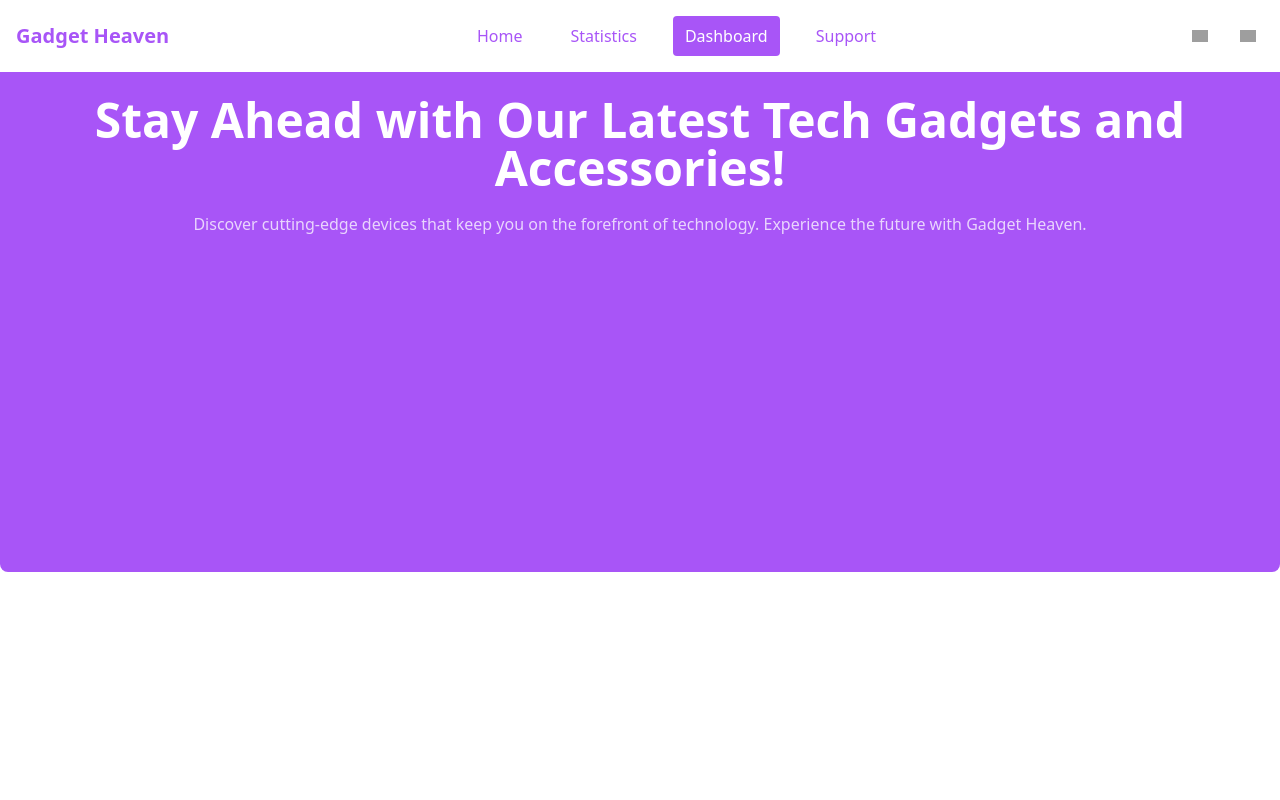
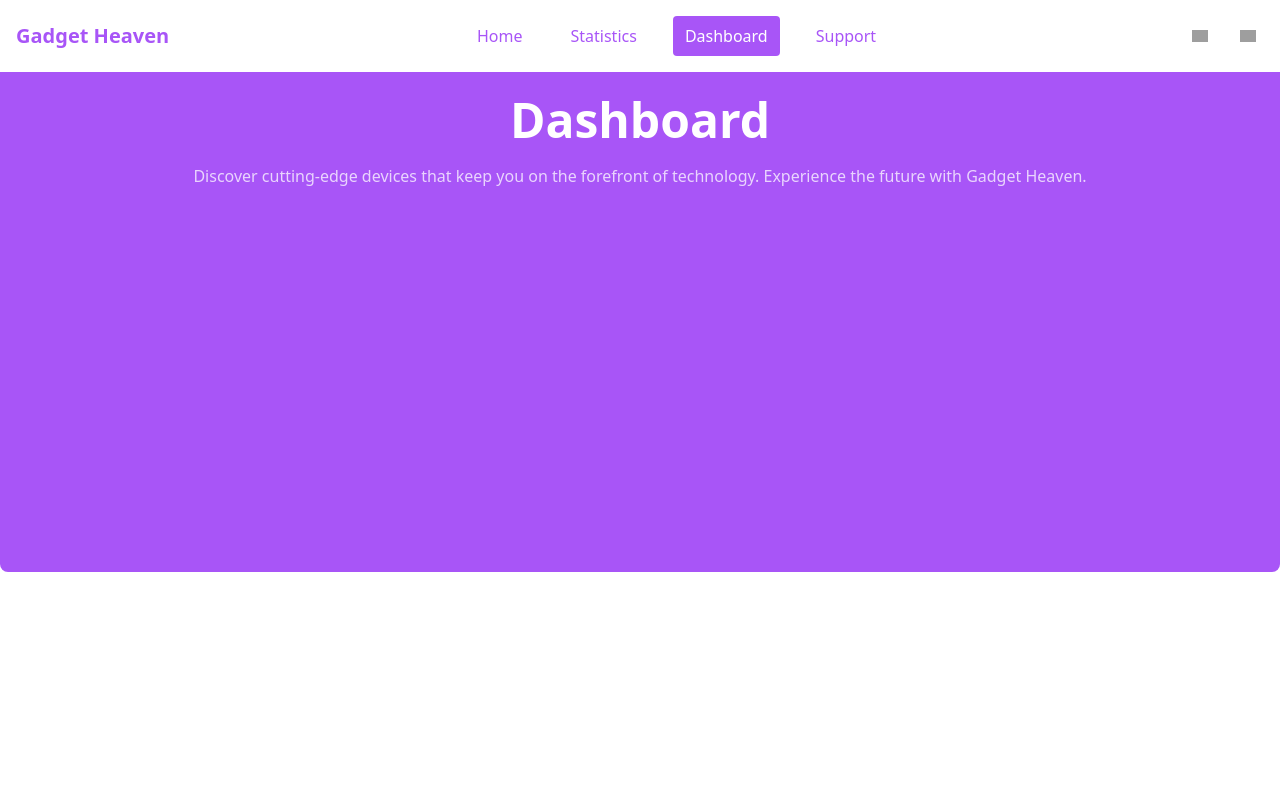
Before and after one commit to programming-hero-web-course-4/b10a8-gadget-heaven-AyshaUrmi0, a React (Vite) app: page /dashboard in a window 1280 px wide. Shown: the top 800 px of the page. Built offline with nearby package versions, Linux system fonts and the light colour scheme; grey boxes are pictures that could not be loaded.

Commit message:
Dashboard banner started

```diff
--- a/src/Pages/Dashboard.jsx
+++ b/src/Pages/Dashboard.jsx
@@ -7,7 +7,7 @@ const Dashboard = () => {
         <div className="flex flex-col items-center text-center text-white hero-content">
           <div>
           <Heading
-              title="Stay Ahead with Our Latest Tech Gadgets and Accessories!"
+              title="Dashboard"
               subtitle="Discover cutting-edge devices that keep you on the forefront of technology. Experience the future with Gadget Heaven."
             />
 
```
Also changed, not shown: 1 other file (tests, documents, lock files or other folders).
